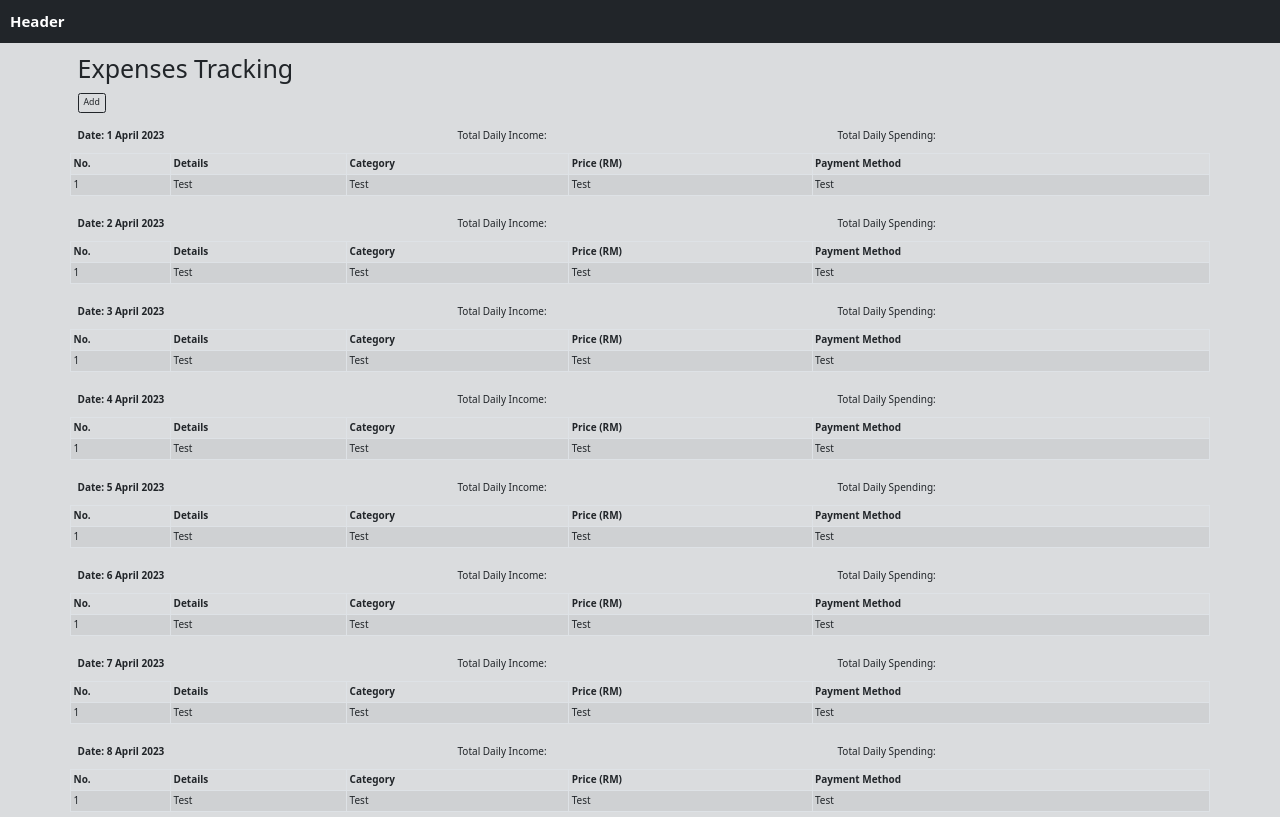
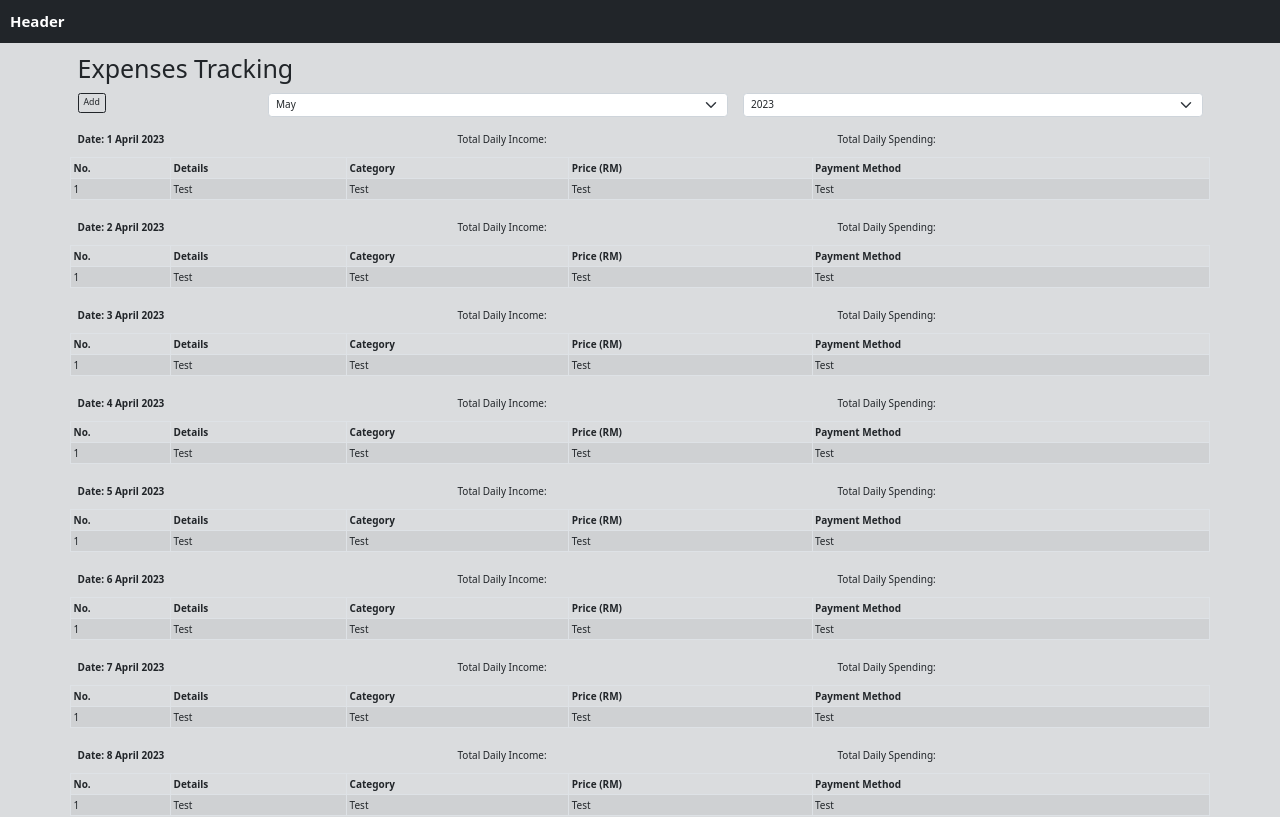
Before and after one commit to Sallehhuddin95/AturBelanja, a React (Vite) app in the folder frontend/: page / in a window 1280 px wide. Shown: the top 817 px of the page. Built offline with nearby package versions, Linux system fonts and the light colour scheme.

Commit message:
Add months and years dropdown
feat:
- Add months and years dropdowns for filtering purpose

```diff
--- a/frontend/src/screens/MainScreen.tsx
+++ b/frontend/src/screens/MainScreen.tsx
@@ -1,8 +1,47 @@
-import React from "react";
-import { Container, Row, Col, Card, Button } from "react-bootstrap";
+import React, { useState } from "react";
+import { Container, Row, Col, Button, Form } from "react-bootstrap";
 import { ExpensesTable } from "../components";
 
+const monthsList: string[] = [
+  "January",
+  "February",
+  "March",
+  "April",
+  "May",
+  "June",
+  "July",
+  "August",
+  "September",
+  "October",
+  "November",
+  "December",
+];
+
 function MainScreen() {
+  const currentMonthIndex = new Date().getMonth();
+  const currentMonth = monthsList[currentMonthIndex];
+
+  const currentYear = new Date().getFullYear();
+  const yearsList: number[] = [
+    currentYear,
+    currentYear - 1,
+    currentYear - 2,
+    currentYear - 3,
+  ];
+
+  const [selectedMonth, setSelectedMonth] = useState<string>(currentMonth);
+  const [selectedYear, setSelectedYear] = useState<number>(currentYear);
+
+  const handleMonthChange = (e: any) => {
+    e.preventDefault();
+    setSelectedMonth(e.target.value);
+  };
+
+  const handleYearChange = (e: any) => {
+    e.preventDefault();
+    setSelectedYear(e.target.value);
+  };
+
   return (
     <Container className="d-flex flex-column py-3">
       <Row className="">
@@ -15,6 +54,36 @@ function MainScreen() {
             Add
           </Button>
         </Col>
+        <Col>
+          {" "}
+          <Form.Select
+            id="month-select"
+            value={selectedMonth}
+            onChange={handleMonthChange}
+            aria-label="Default select example"
+          >
+            {monthsList.map((month, index) => (
+              <option key={index} value={month}>
+                {month}
+              </option>
+            ))}
+          </Form.Select>
+        </Col>
+        <Col>
+          {" "}
+          <Form.Select
+            id="year-select"
+            value={selectedYear}
+            onChange={handleYearChange}
+            aria-label="Default select example"
+          >
+            {yearsList.map((year, index) => (
+              <option key={index} value={year}>
+                {year}
+              </option>
+            ))}
+          </Form.Select>
+        </Col>
       </Row>
       <Row>
         <Col>
```
